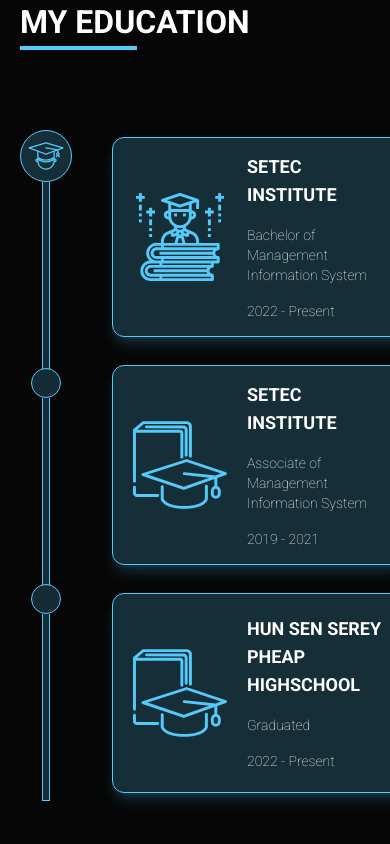
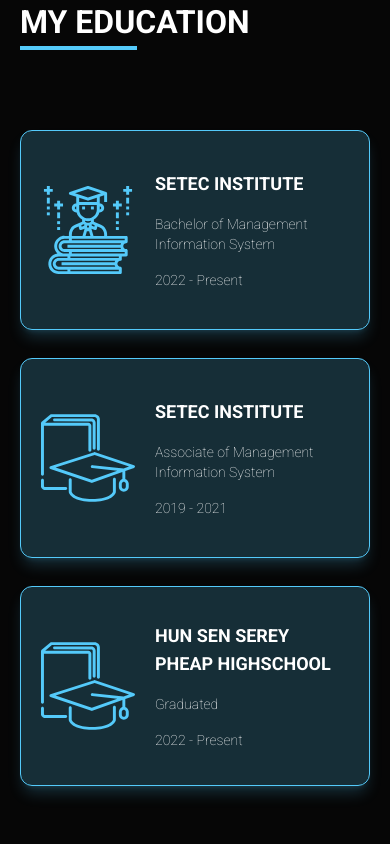
Before and after one commit to devitrithy/vue-project, a Vue app: page / in a window 390 px wide. Shown: the part 1940-2784 px from the top of the page. Built offline with nearby package versions, Linux system fonts and the light colour scheme.

Commit message:
fix responsive

```diff
--- a/src/components/Education.vue
+++ b/src/components/Education.vue
@@ -13,7 +13,7 @@ import Graduate from "./icons/Graduate.vue";
       <div class="xl:block hidden">
         <Certificate />
       </div>
-      <div class="flex flex-col items-center">
+      <div class="md:flex flex-col items-center hidden">
         <div
           class="w-[52px] h-[52px] flex justify-center items-center p-1 z-10 ed"
         >
@@ -81,7 +81,7 @@ import Graduate from "./icons/Graduate.vue";
   @apply bg-primary/20 border-primary;
 }
 .box-item {
-  @apply lg:w-[700px] h-[200px] min-w-[300px] secondary border rounded-xl shadow-lg shadow-primary/20 p-5 flex items-center gap-5;
+  @apply lg:w-[700px] h-[200px] min-w-[300px] secondary border rounded-xl shadow-lg shadow-primary/20 p-5 lg:pl-10 flex items-center gap-5;
 }
 .box-style {
   @apply w-[8px] h-[187px] border-l border-r secondary;
--- a/src/components/Home.vue
+++ b/src/components/Home.vue
@@ -13,7 +13,7 @@ import Person from "./icons/Person.vue";
       <h1 class="text-primary mb-5">Full-Stack Developer</h1>
       <a
         target="_blank"
-        href="https://rithy-devit.tiiny.site"
+        href="https://smallpdf.com/file#s=cdcc221f-9d48-4d0d-9032-d611aed5bc3e"
         class="text-xl font-bold py-2 px-10 bg-primary text-black rounded-full"
       >
         <v-icon class="mr-4" name="bi-cloud-download" scale="1.5" />
--- a/src/components/shared/Info.vue
+++ b/src/components/shared/Info.vue
@@ -6,7 +6,7 @@ defineProps({
 </script>
 <template>
   <h1 class="text-lg flex gap-5 mb-2">
-    <span class="font-bold text-primary uppercase w-1/5">{{ title }} </span>:
-    <span> {{ text }}</span>
+    <span class="font-bold text-primary uppercase w-1/5">{{ title }}</span
+    >:<span> {{ text }}</span>
   </h1>
 </template>
```
